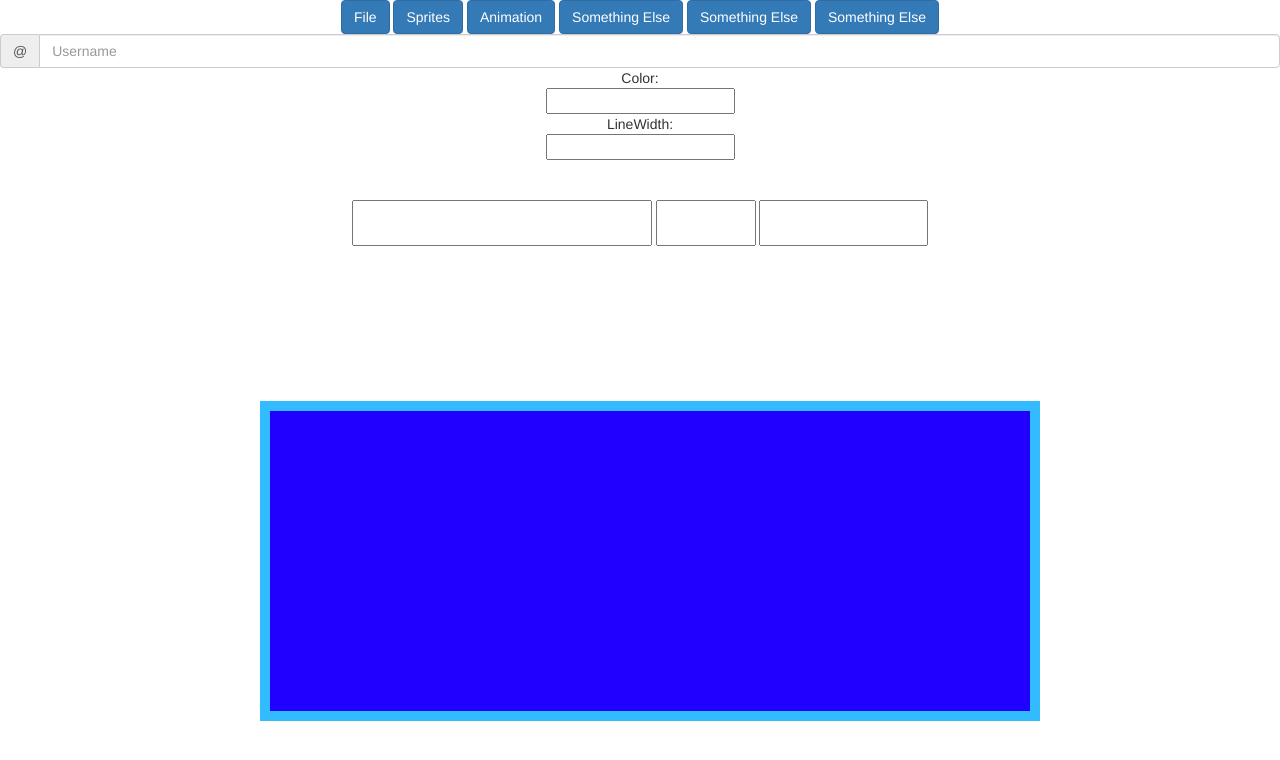
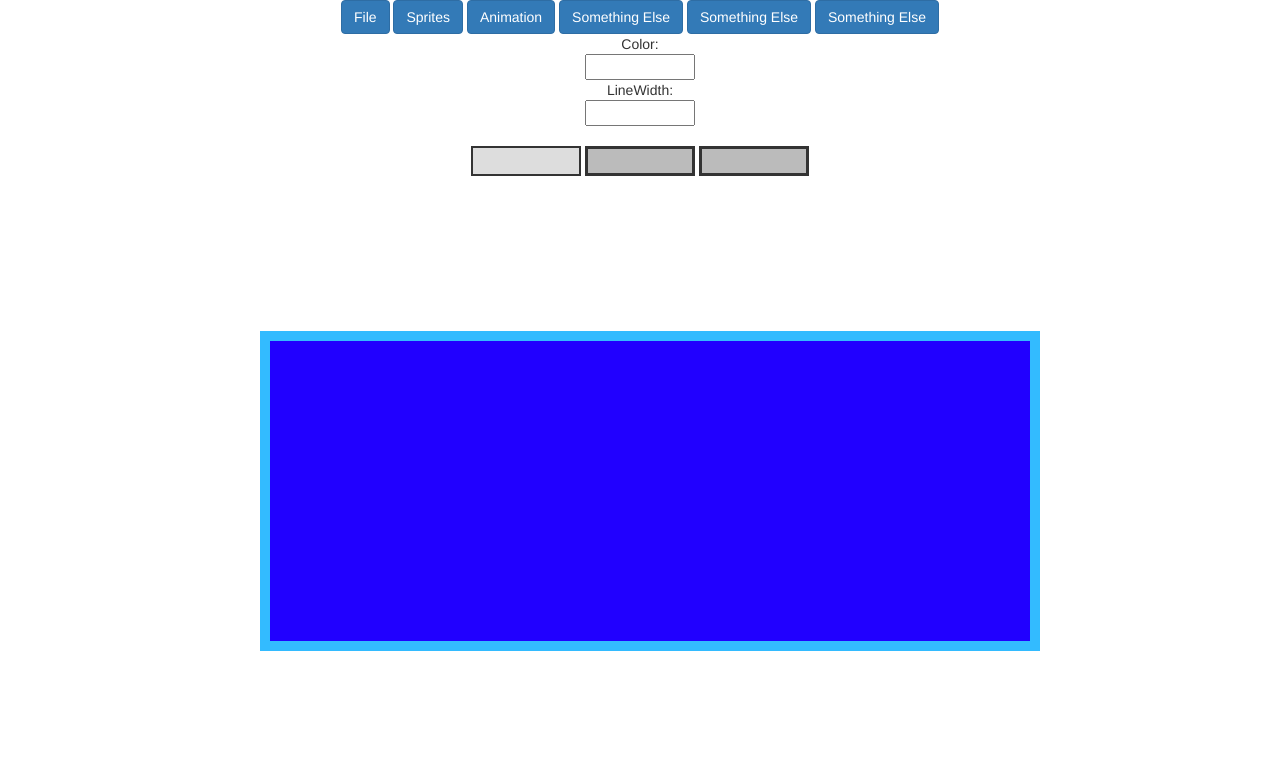
Before and after one commit to Finnegan2100/Quercia, a plain HTML site: page index.html in a window 1280 px wide. Drawn offline with nearby package versions, Linux system fonts and the light colour scheme.

Commit message:
styling some UI

```diff
--- a/Quercia.js
+++ b/Quercia.js
@@ -858,25 +858,25 @@ var Quercia = (function(canvasId) {
         var textArea = document.getElementById("textBox");
         if (evt.keyCode === 82) {
             textArea.value = "";
-            textArea.value += "BEGIN ADDING RECTANGLE COORDINATES";
+            textArea.value += "RECTANGLE";
             DYNAMIC_MODE = "RECT";
             Clicks = [];
         }
         if (evt.keyCode === 83) {
             textArea.value = "";
-            textArea.value += "BEGIN ADDING STAR COORDINATES";
+            textArea.value += "STAR";
             DYNAMIC_MODE = "STAR";
             Clicks = [];
         }
         if (evt.keyCode === 67) {
             textArea.value = "";
-            textArea.value += "BEGIN ADDING CIRCLE COORDINATES";
+            textArea.value += "CIRCLE";
             DYNAMIC_MODE = "CIRCLE";
             Clicks = [];
         }
         if (evt.keyCode === 76) {
             textArea.value = "";
-            textArea.value += "BEGIN ADDING LINE COORDINATES";
+            textArea.value += "LINE";
             DYNAMIC_MODE = "LINE";
             Clicks = [];
         }
@@ -919,11 +919,14 @@ var Quercia = (function(canvasId) {
             coordsBox2.value = " ";
         }
         Clicks.push(coords);
-        coordsBox.value = " ";
-        coordsBox.value += Clicks[0].x + " " + Clicks[0].y;
-        coordsBox2.value = " ";
-        if (Clicks.length === 2) {
-            coordsBox2.value += Clicks[1].x + " " + Clicks[1].y;
+        if (DYNAMIC_MODE !== "") {
+            coordsBox.value = " ";
+            coordsBox.value += Clicks[0].x + "  " + Clicks[0].y;
+            coordsBox2.value = " ";
+
+            if (Clicks.length === 2) {
+                coordsBox2.value += Clicks[1].x + "  " + Clicks[1].y;
+            }
         }
 
         //coordsBox.value += coords.y;
--- a/index.html
+++ b/index.html
@@ -66,23 +66,27 @@
                     </ul>
             </div>
 
+            <!--
                 <div class="input-group">
   <span class="input-group-addon" id="basic-addon1">@</span>
   <input type="text" class="form-control" placeholder="Username" aria-describedby="basic-addon1">
 </div>
+-->
 
                 <form>
                     Color:<br>
                     <input type="text" id="color">
-                    <br>
+                </form>
+                <form>
                      LineWidth:<br>
                     <input type="text" id="lineWidth">
                 </form>
 
+                <br>
+
 
             <!--<p> HOTKEYS: R = Rectangle S = Star L = Line T = Triangle C = Circle</p> -->
-                <br>
-                <br>
+
         <textarea readonly id="textBox" style="resize:none; overflow:hidden"></textarea>
         <textarea readonly id="coords" style="resize:none; overflow:hidden"></textarea>
         <textarea readonly id="coords2" style="resize:none; overflow:hidden"></textarea>
--- a/style.css
+++ b/style.css
@@ -7,15 +7,35 @@ body {
     margin: 0px;
     font-family: arial;
     background-color: #f30;
-
-
 }
 div {
     text-align: center;
 }
 #textBox {
-    width: 300px;
+    width: 110px;
+    height: 30px;
+    text-align: center;
+    font-family: verdana;
+    font-weight: 600;
+    background-color: #ddd;
+    border-color: #333;
+    border-width: 2px;
 }
-#coords {
-    width: 100px;
+#coords, #coords2 {
+    width: 110px;
+    height: 30px;
+    text-align: center;
+    font-family: verdana;
+    color: #fff;
+    background-color: #bbb;
+    border-color: #333;
+    font-weight: 600;
+    border-width: 3px;
 }
+#color, #lineWidth {
+    width: 110px;
+    text-align: center;
+}
+form {
+    text-align: center;
+}
```
